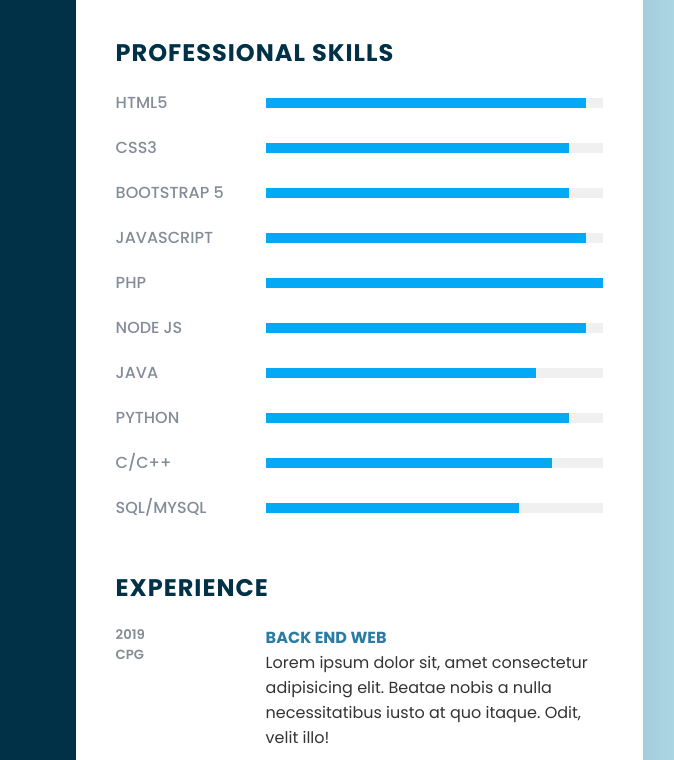
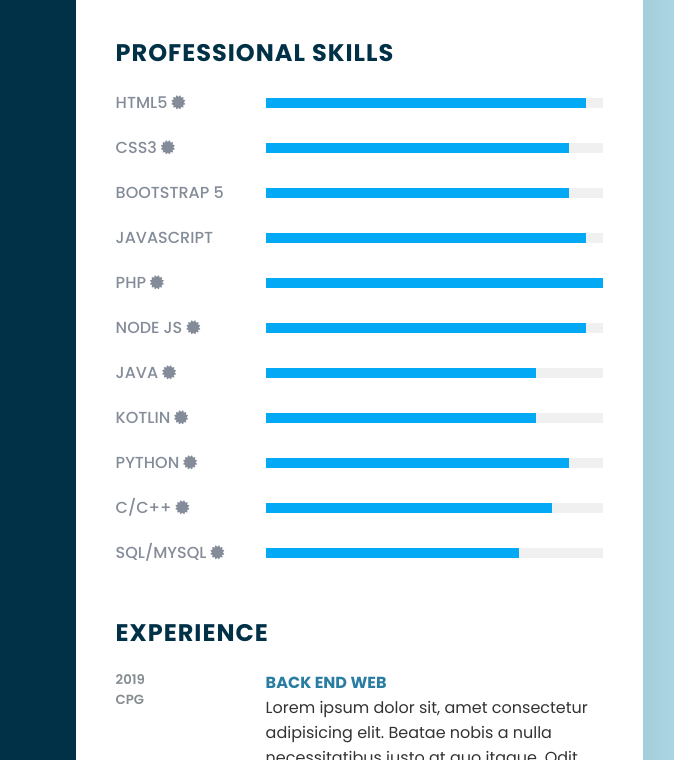
Before and after one commit to samehben3li/My-Portfolio, a plain HTML site: page cv/cv.html in a window 1280 px wide. Shown: the part 585-1345 px from the top of the page, 497-1171 px from the left. Drawn offline with Linux system fonts and the light colour scheme.

Commit message:
putput put

```diff
--- a/cv/cv.html
+++ b/cv/cv.html
@@ -139,13 +139,13 @@
             <div class="about skills">
                 <h2 class="title2">Professional Skills</h2>
                 <div class="box">
-                    <h4>HTML5</h4>
+                    <h4>HTML5 <i class="fa fa-certificate"></i></h4>
                     <div class="percent">
                         <div style="width: 95%;"></div>
                     </div>
                 </div>
                 <div class="box">
-                    <h4>CSS3</h4>
+                    <h4>CSS3 <i class="fa fa-certificate"></i></h4>
                     <div class="percent">
                         <div style="width: 90%;"></div>
                     </div>
@@ -163,37 +163,43 @@
                     </div>
                 </div>
                 <div class="box">
-                    <h4>PHP</h4>
+                    <h4>PHP <i class="fa fa-certificate"></i></h4>
                     <div class="percent">
                         <div style="width: 100%;"></div>
                     </div>
                 </div>
                 <div class="box">
-                    <h4>Node JS</h4>
+                    <h4>Node JS <i class="fa fa-certificate"></i></h4>
                     <div class="percent">
                         <div style="width: 95%;"></div>
                     </div>
                 </div>
                 <div class="box">
-                    <h4>JAVA</h4>
+                    <h4>JAVA <i class="fa fa-certificate"></i></h4>
                     <div class="percent">
                         <div style="width: 80%;"></div>
                     </div>
                 </div>
                 <div class="box">
-                    <h4>Python</h4>
+                    <h4>KOTLIN <i class="fa fa-certificate"></i></h4>
+                    <div class="percent">
+                        <div style="width: 80%;"></div>
+                    </div>
+                </div>
+                <div class="box">
+                    <h4>Python <i class="fa fa-certificate"></i></h4>
                     <div class="percent">
                         <div style="width: 90%;"></div>
                     </div>
                 </div>
                 <div class="box">
-                    <h4>C/C++</h4>
+                    <h4>C/C++ <i class="fa fa-certificate"></i></h4>
                     <div class="percent">
                         <div style="width: 85%;"></div>
                     </div>
                 </div>
                 <div class="box">
-                    <h4>SQL/MySQL</h4>
+                    <h4>SQL/MySQL <i class="fa fa-certificate"></i></h4>
                     <div class="percent">
                         <div style="width: 75%;"></div>
                     </div>
```
